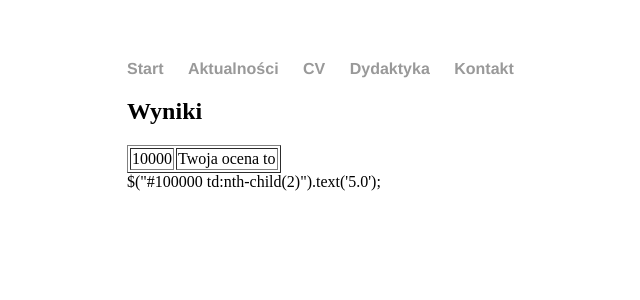
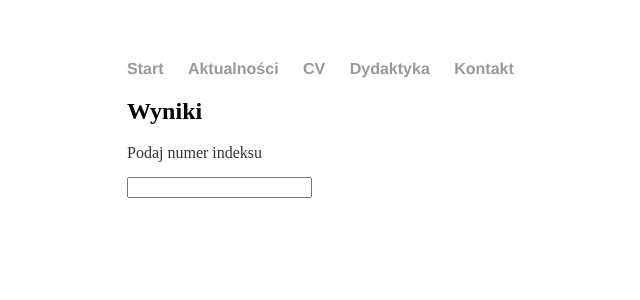
Before and after one commit to alicjaszabelska/alicjaszabelska.github.io, a Jekyll site: the page built from dydaktyka/wyniki.html, in a window 1280 px wide. Shown: the top 300 px of the page, without its empty margins (65-705 px from the left). Built offline with Jekyll 4.4.1, drawn with Linux system fonts in a browser that asks for light colours.

Commit message:
Update wyniki.html

```diff
--- a/dydaktyka/wyniki.html
+++ b/dydaktyka/wyniki.html
@@ -4,11 +4,15 @@ title: Wyniki
 ---
 <h2>{{ page.title }}</h2>
 
-<table id="mytable" border="1">
- <tr id="100000">
-  <td>10000</td>
-  <td>Twoja ocena to</td>
- </tr>
-</table>
+<form onsubmit="return results();" method="post" action="display">
+<p> Podaj numer indeksu </p>
+<input id="indeks" type="text" name="indeks">
+</form>
 
-$("#100000 td:nth-child(2)").text('5.0');
+<script>
+  function results() {
+    var ocena = document.getElementById('indeks').value:
+    document.write("Twoja ocena to:")
+    document.write(ocena)
+  }
+</script>
```
